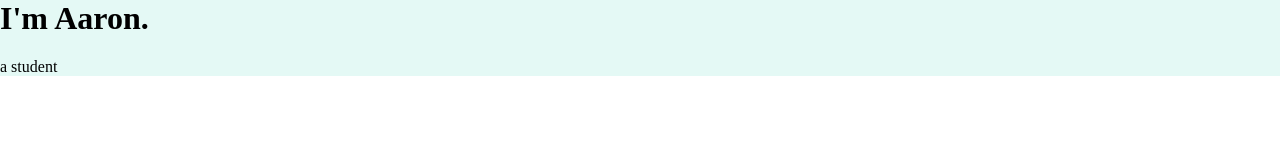
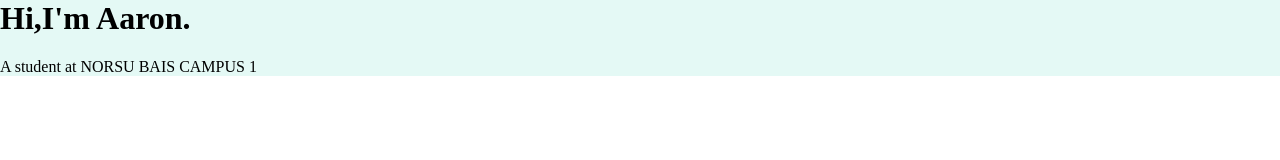
Before and after one commit to Aaronskiee420/MyOutput3, a plain HTML site: page index.html in a window 1280 px wide. Drawn offline with Linux system fonts and the light colour scheme.

Commit message:
Update index.html

```diff
--- a/index.html
+++ b/index.html
@@ -4,13 +4,13 @@
     <meta charset="UTF-8">
     <title>Mar Aaron</title>
     <link rel="stylesheet" href="style.css">
-    <link rel="icon" href="hehe.jpg">
+    <link rel="icon" href="iconimg.ico">
 </head>
 
 <body>
     <div class="">
-        <h1>I'm Aaron.</h1>
-        <p>a student</p>
+        <h1>Hi,I'm Aaron.</h1>
+        <p>A student at NORSU BAIS CAMPUS 1</p>
     </div>
 
 
```
